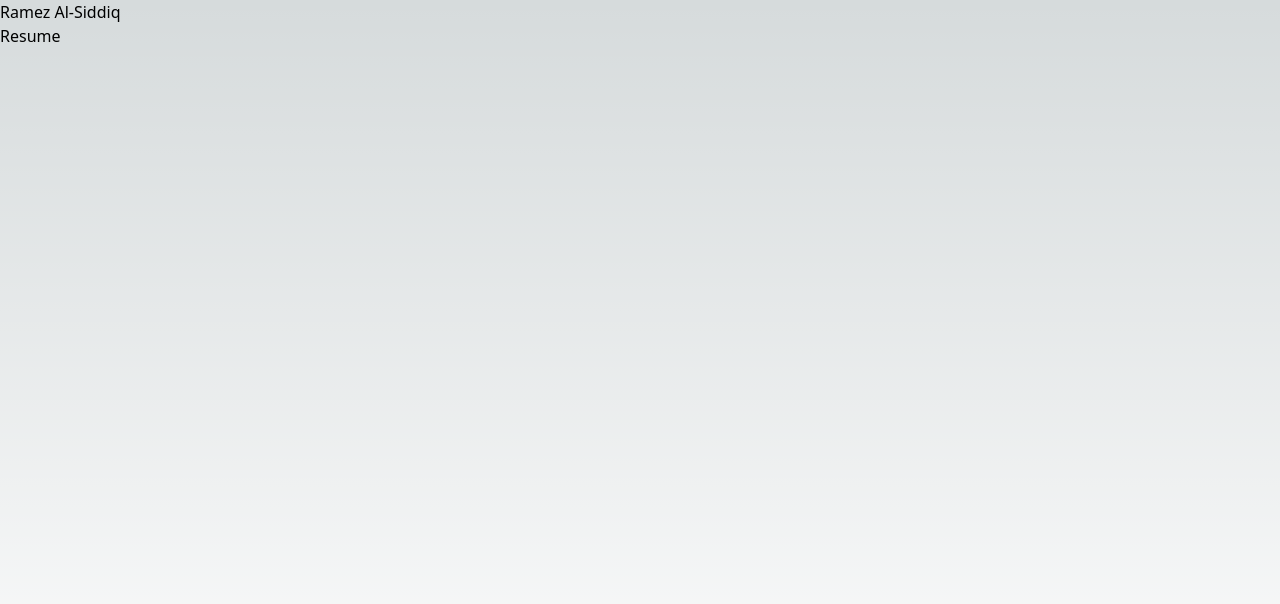
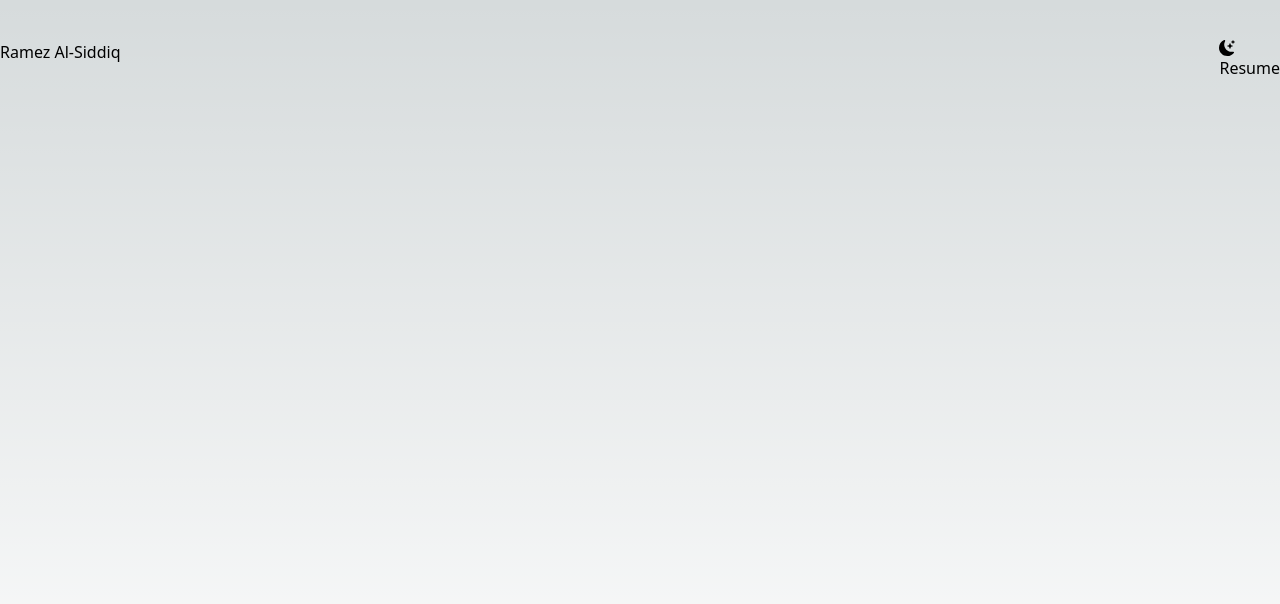
Before and after one commit to ram-ram14/cuddly-meme, a Next.js app in the folder my-portfolio/my-portfolio/: page / in a window 1280 px wide. Shown: the top 604 px of the page. Built offline with nearby package versions, Linux system fonts and the light colour scheme.

Commit message:
added some padding and justified the elements in the nav bar to be between

```diff
--- a/my-portfolio/my-portfolio/pages/index.js
+++ b/my-portfolio/my-portfolio/pages/index.js
@@ -1,5 +1,5 @@
 import Head from 'next/head';
-import {BSFillMoonStarsFill} from 'react-icons/bs';
+import {BsFillMoonStarsFill} from 'react-icons/bs';
 
 export default function Home() {
   return (
@@ -12,12 +12,17 @@ export default function Home() {
 
       <main>
         <section className='min-h-screen'>
-          <nav></nav>
-          <h1>Ramez Al-Siddiq</h1>
-          <ul>
-            <li></li>
-            <li><a href='#'>Resume</a></li>
-          </ul>
+          <nav className='py-10 mb-12 flex justify-between'>
+            <h1>Ramez Al-Siddiq</h1>
+            <ul>
+              <li>
+                <BsFillMoonStarsFill />
+              </li>
+              <li>
+                <a href='#'>Resume</a>
+              </li>
+            </ul>
+          </nav>
         </section>
       </main>
     </div>
```
